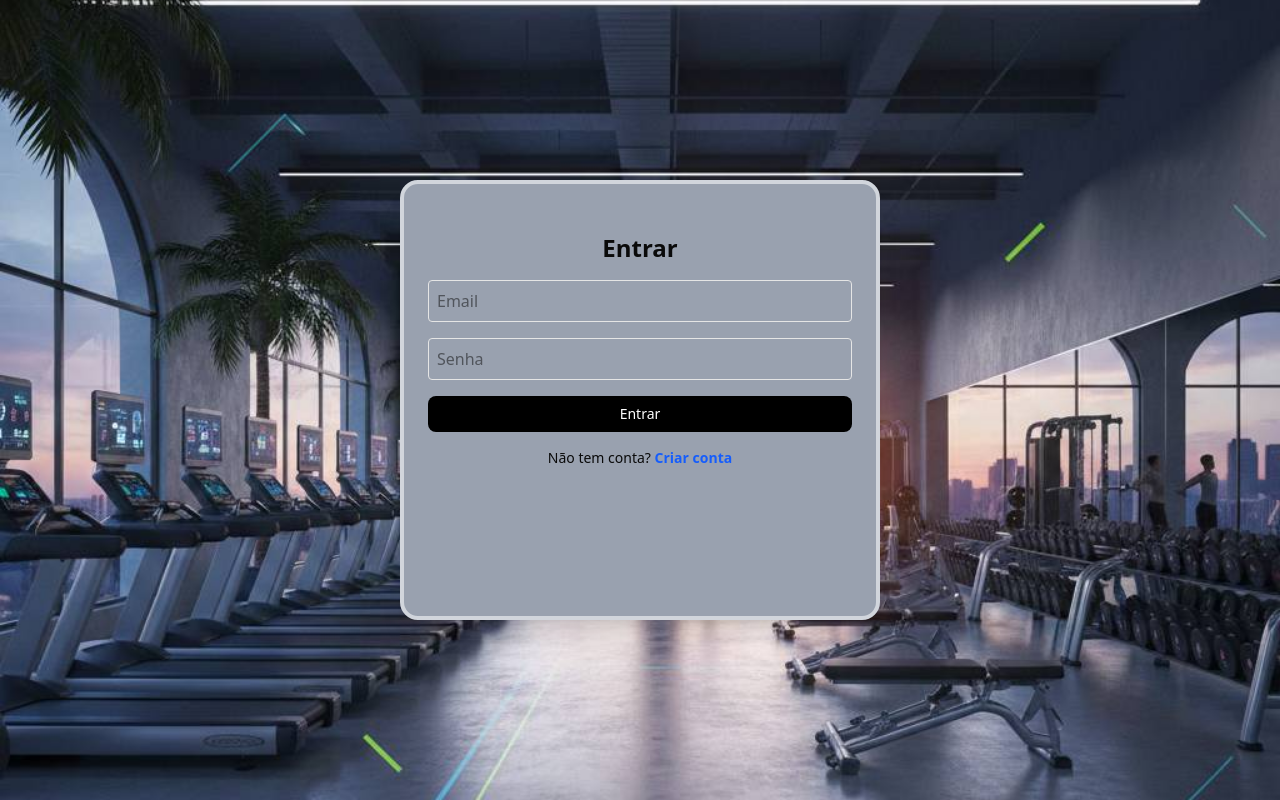
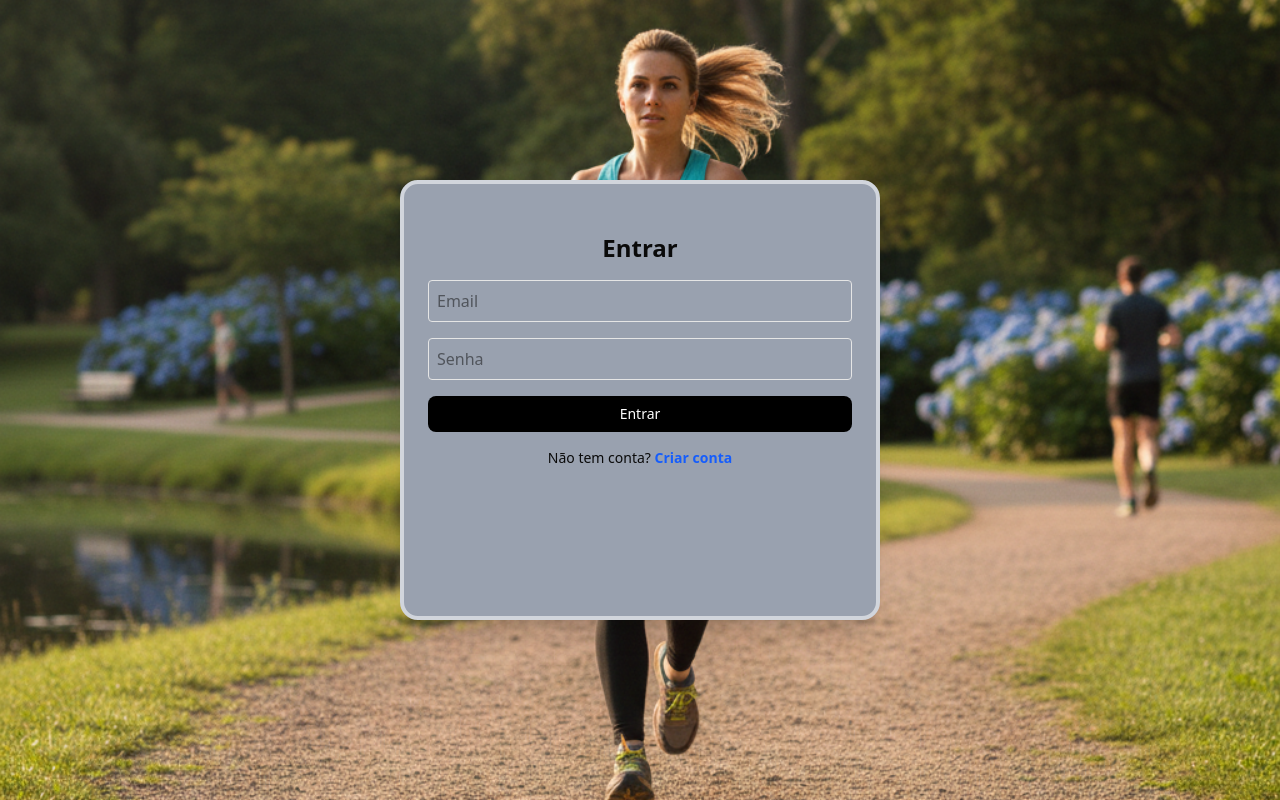
Before and after one commit to felipelima-Ti/fitness-app, a Next.js app: page /login in a window 1280 px wide. Built offline with nearby package versions, Linux system fonts and the light colour scheme; no server answers.

Commit message:
new background in page login

```diff
--- a/app/login/style.css
+++ b/app/login/style.css
@@ -1,5 +1,5 @@
 .fundo-academia {
-  background-image: url('/academia.jpg');
+  background-image: url('/runner.png');
   background-size: cover;
   background-position: center;
   background-repeat: no-repeat;
--- a/app/page.tsx
+++ b/app/page.tsx
@@ -91,8 +91,8 @@ export default function Landing() {
       </section>
 
       {/* CTA FINAL */}
-      <section className=" items-center justify-center text-center pb-20 flex flex-col items-center justify-center text-center">
-        <div className="w-90 md:w-200 bg-gray-900 rounded-2xl border border-blue-400 p-20">
+      <section className=" pb-20 flex flex-col items-center justify-center text-center">
+        <div className="w-92 md:w-200 bg-gray-900 rounded-2xl border border-blue-400 p-20">
         <h3 className="text-4xl font-bold mb-4">
           Pronto para <b className="text-blue-400">Comecar?</b>
         </h3>
```
Also changed, not shown: public/runner.png (added).
